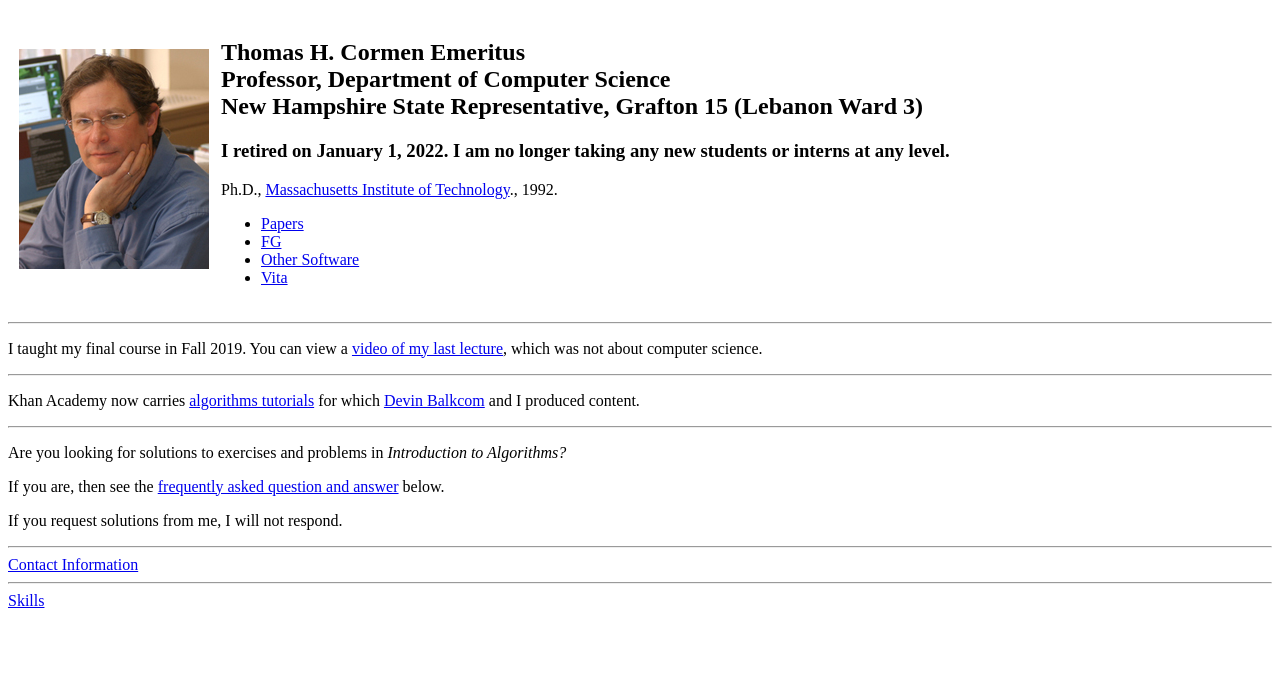
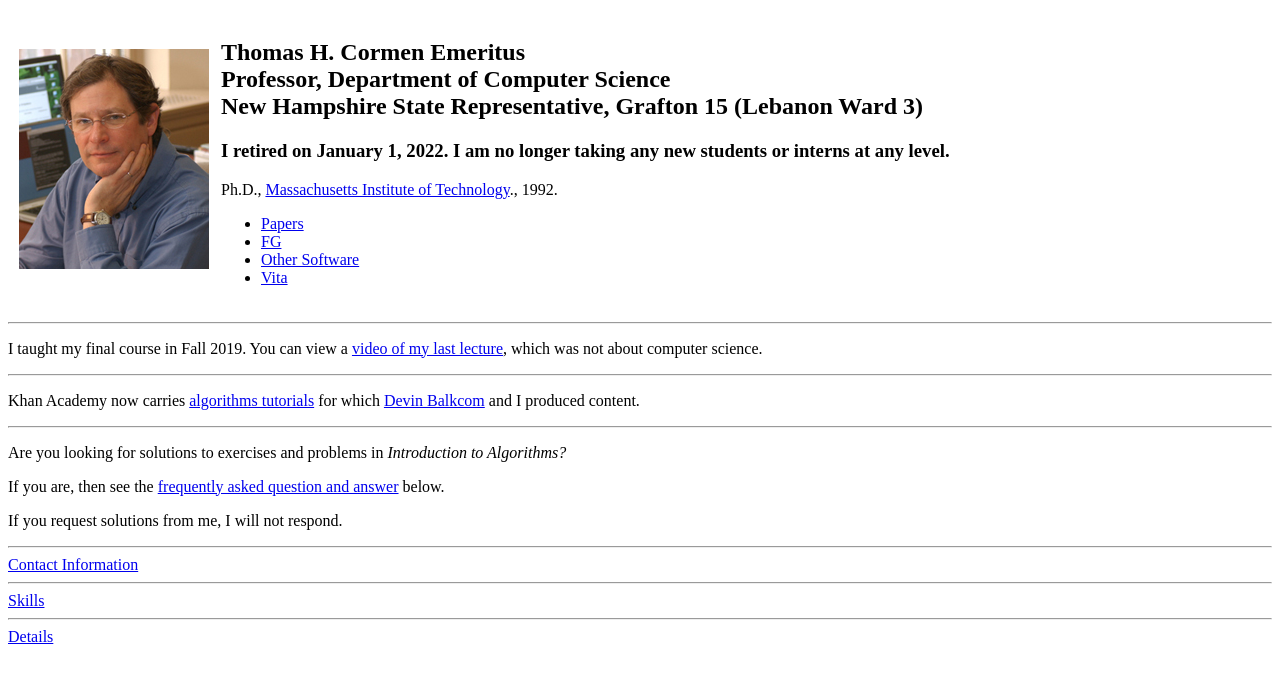
Before and after one commit to bipinavinash/cv, a plain HTML site: page thomas.html in a window 1280 px wide. Drawn offline with Linux system fonts and the light colour scheme.

Commit message:
Update thomas.html

```diff
--- a/thomas.html
+++ b/thomas.html
@@ -36,5 +36,7 @@
             <a href="Contact.html">Contact Information</a>
             <hr>
             <a href="tables.html">Skills</a>
+            <hr>
+            <a href="input.html">Details</a>
           </body>
 </html>
```
